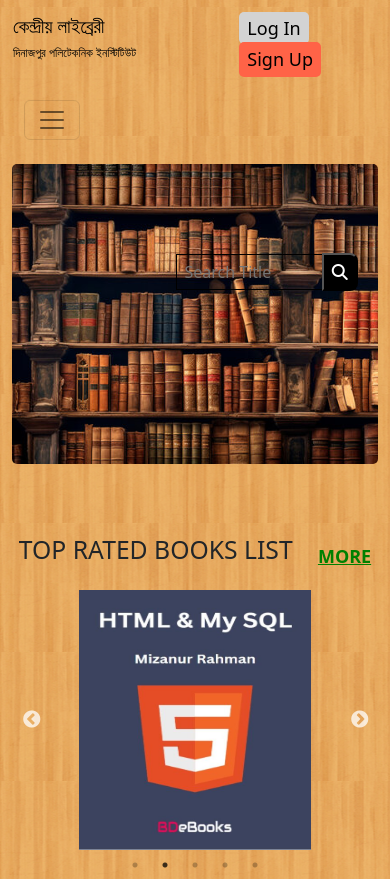
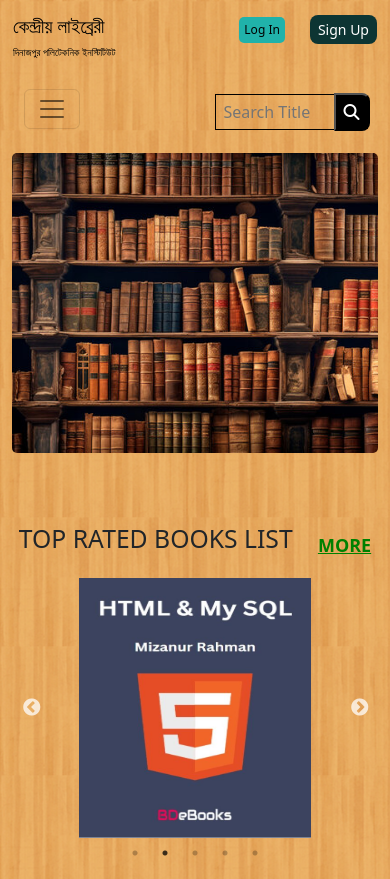
Before and after one commit to rejaul25/all_file_LMS, a website: page index.html in a window 390 px wide. Shown: the top 879 px of the page. Drawn offline with nearby package versions, Linux system fonts and the light colour scheme.

Commit message:
update1.0.3

```diff
--- a/base/_header.scss
+++ b/base/_header.scss
@@ -77,33 +77,48 @@ common button
 }
 // responsive with mobile friendly
 
+@media only screen and (min-width: 200px) and (max-width: 767px){
+   .web_logo a h2{
+    font-size: 10px !important;
+   }
+}
+
 @media only screen and (min-width: 200px) and (max-width: 550px){
     .web_logo a {
         h1{
             font-size: 19px;
          }
          h2{
-            font-size: 12px;
+            font-size: 10px;
          }
     }
 
 
 .login_signUp{
 
+            display: flex;
+            justify-content: space-between;
+            align-items: center;
     a{
         text-decoration: none;
 
     }
     .log_in{
         @include log_sign;
-        padding: 4px 8px !important;
-        background: lightgrey;
+        padding: 4px 5px !important;
+        font-size: 12px;
+        background: lightseagreen;
+
 
     }
     .sign_up{
         padding: 4px 8px !important;
         @include log_sign;
-        background: tomato;
+        background: black;
+        border-radius: 8px;
+        color: #fff;
+        font-size: 14px;
+        background: rgb(13, 53, 51);
     }
 
 }
--- a/base/_mobile_search_bar.scss
+++ b/base/_mobile_search_bar.scss
@@ -12,8 +12,8 @@
     .mobile_search_bar{
         display: block;
         position: absolute;
-        top: 30%;
-        left: 45%;
+        top: 11%;
+        left: 55%;
         z-index: 4444;
 
     }
```
Also changed, not shown: css/main.css, 1 other file.
